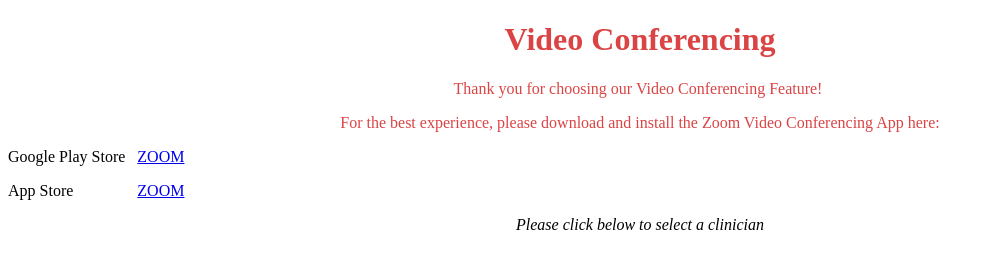
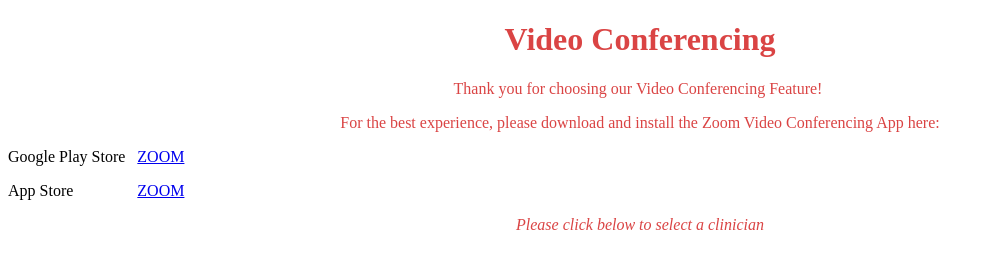
Before and after one commit to sahlvers/sahlvers.github.io-videochoice, a plain HTML site: page index.html in a window 1280 px wide. Shown: the whole page, without its empty margins (0-994 px from the left). Drawn offline with Linux system fonts and the light colour scheme.

Commit message:
Update index.html

```diff
--- a/index.html
+++ b/index.html
@@ -6,7 +6,8 @@
 <p style="color:#da4444; text-align: center;">For the best experience, please download and install the Zoom Video Conferencing App here:</p>
 <p>Google Play Store&nbsp; &nbsp;<a href="https://play.google.com/store/apps/details?id=us.zoom.videomeetings&amp;hl=en">ZOOM</a></p>
 <p>App Store&nbsp; &nbsp; &nbsp; &nbsp; &nbsp; &nbsp; &nbsp; &nbsp;&nbsp;<a href="https://itunes.apple.com/us/app/zoom-cloud-meetings/id546505307?mt=8">ZOOM</a></p>
-<p style="text-align: center;"><em>Please click below to select a clinician</em></p>
+  <p></p>
+  <p style="color:#da4444; text-align: center;"><em>Please click below to select a clinician</em></p>
   <p></p>
 </body>
 </html>
```
